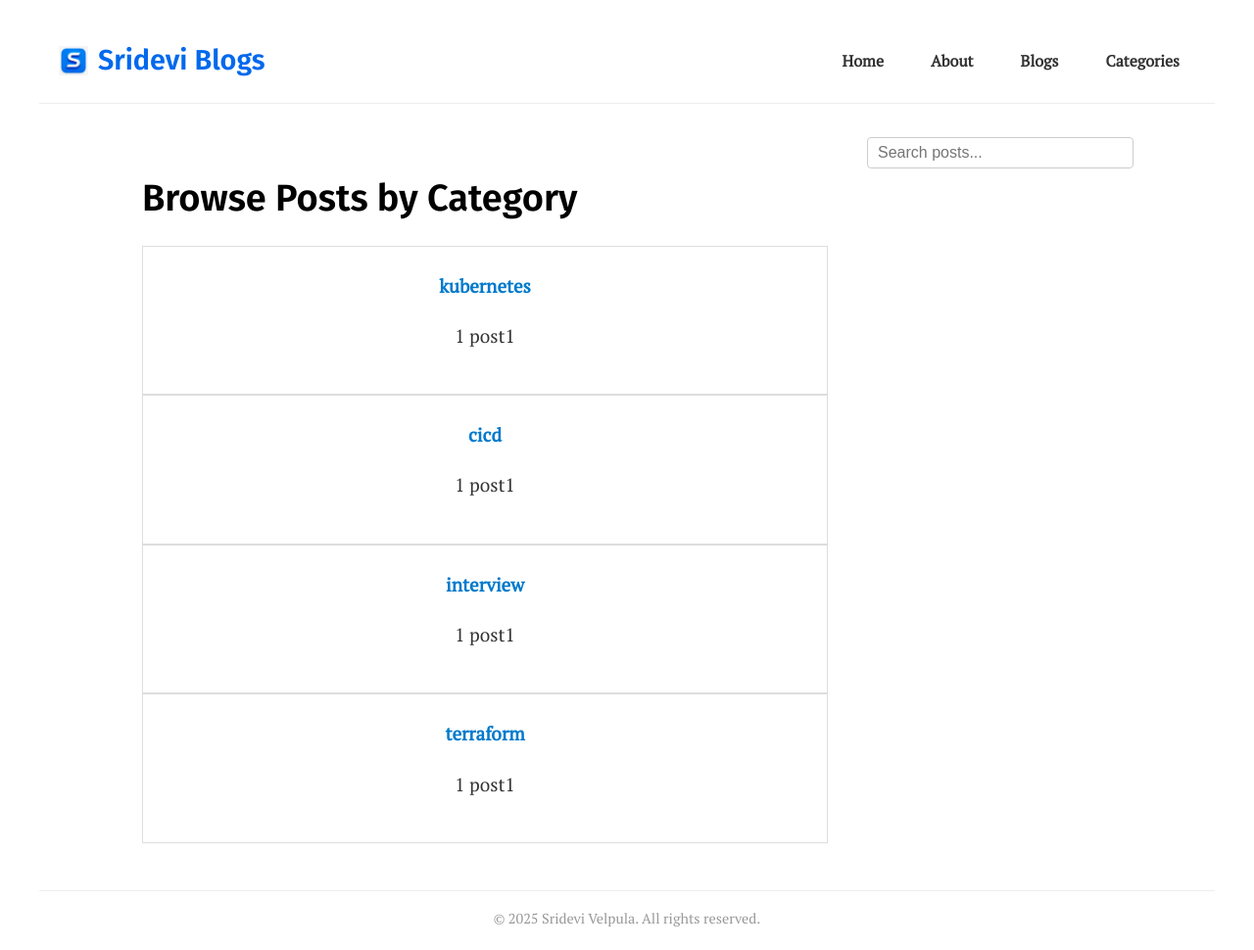
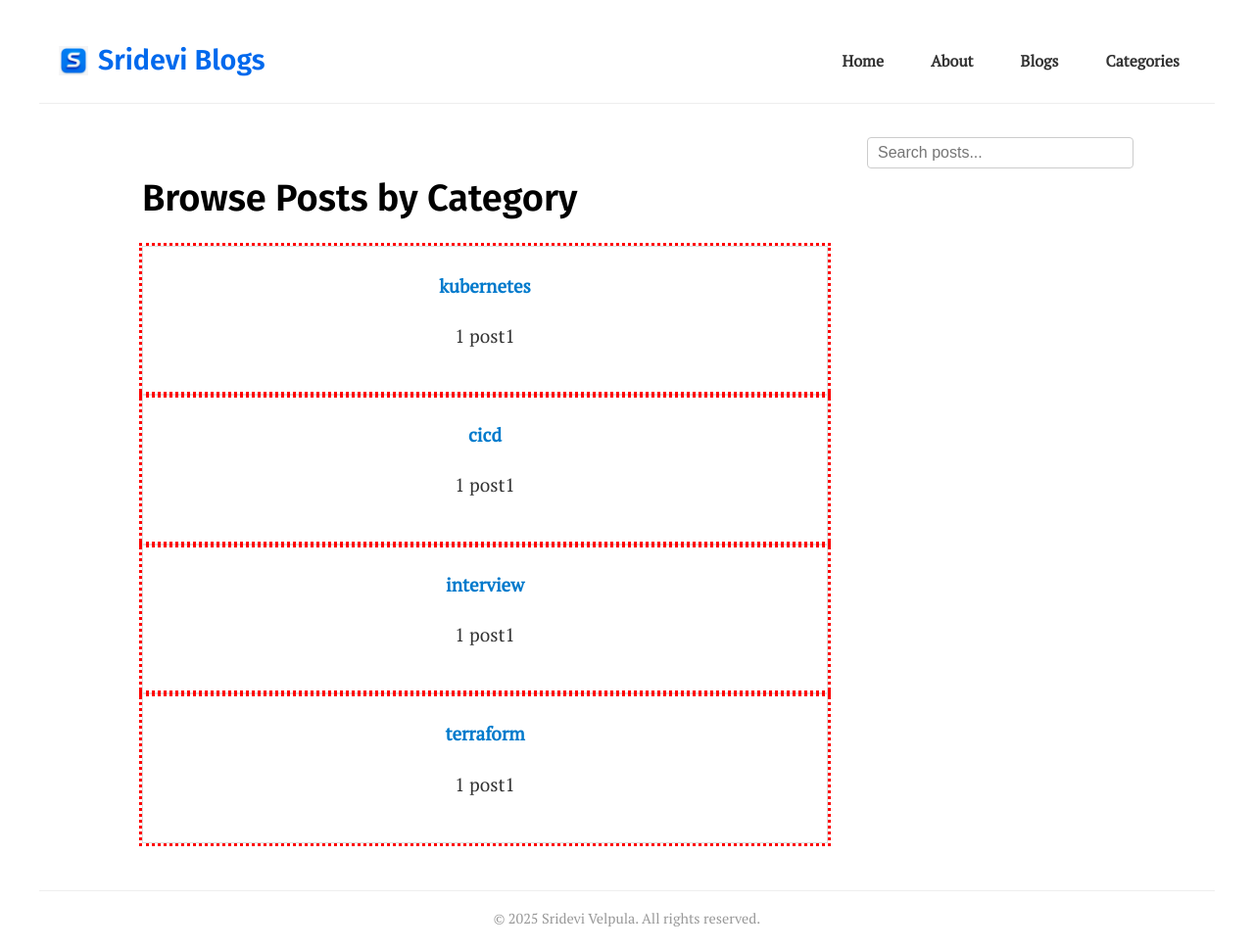
Before and after one commit to srideviblogs/srideviblogs.github.io, a Jekyll site: the page built from categories/index.md, in a window 1280 px wide. Shown: the whole page at 98% size. Built offline with Jekyll 4.4.1, drawn with Linux system fonts in a browser that asks for light colours.

Commit message:
Update custom.css

```diff
--- a/assets/css/custom.css
+++ b/assets/css/custom.css
@@ -690,3 +690,11 @@ header.site-header {
 .view-posts-link:hover {
   background-color: #e68900;
 }
+
+.category-grid {
+  outline: 3px dashed lime !important;
+  display: grid !important;
+}
+.category-card {
+  outline: 3px dotted red !important;
+}
```
